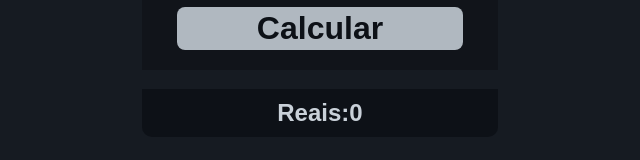
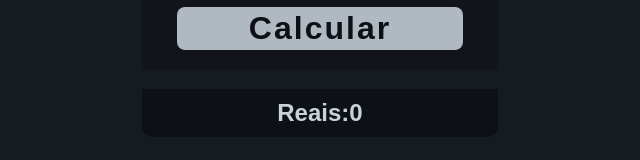
Before and after one commit to igorviniciussantana/conversor-pwa, a website: page index.html in a window 1280 px wide. In both pictures the pointer is over the button "Calcular". Shown: the part 460-620 px from the top of the page, 320-960 px from the left. Drawn offline with Linux system fonts and the light colour scheme; a web font is replaced by a local one.

Commit message:
adicionado hover no botão

```diff
--- a/css/styles.css
+++ b/css/styles.css
@@ -82,6 +82,7 @@ button {
 button:hover {
   background-color: #b0b8c0;
   transition: 500ms;
+  letter-spacing: 2px;
 }
 
 select{
```
